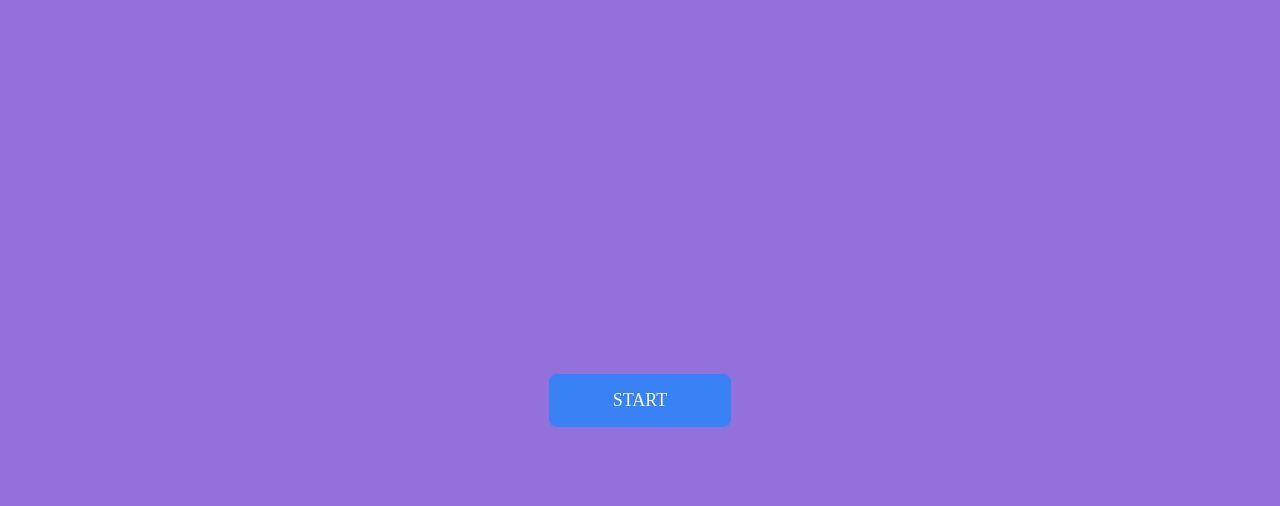
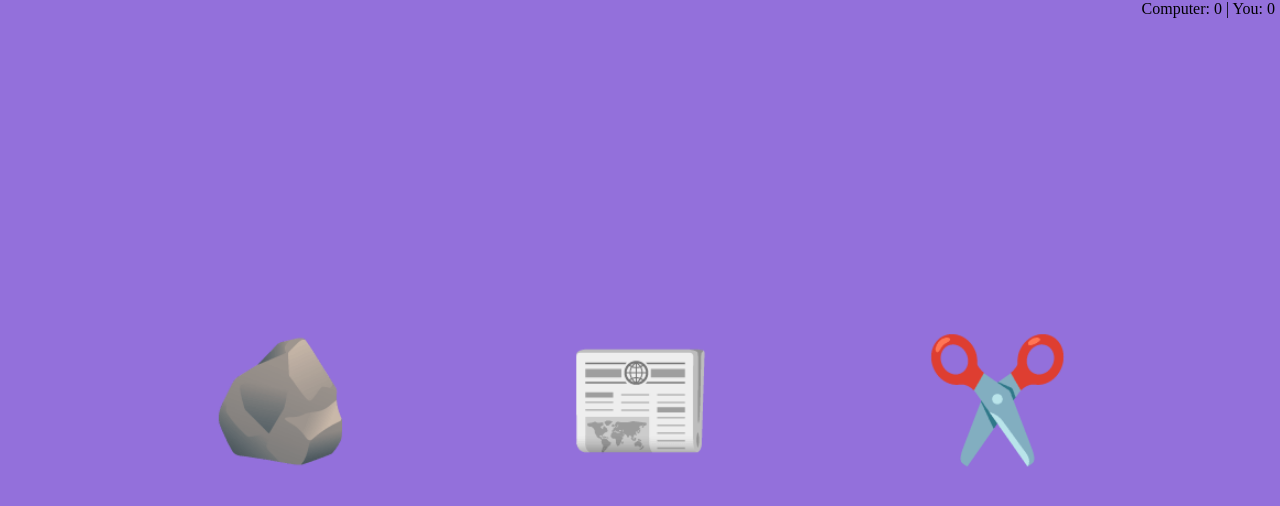
Before and after one commit to rafaelson/odin-project-rockpaperscissors, a plain HTML site: page index.html in a window 1280 px wide. Drawn offline with Linux system fonts and the light colour scheme.

Commit message:
- added event listeners for the buttons - score

```diff
--- a/game.js
+++ b/game.js
@@ -1,6 +1,14 @@
-const startButton = document.querySelector(".start-button");
+/*const startButton = document.querySelector(".start-button");
 
-startButton.addEventListener("click", () => deleteElement(startButton));
+startButton.addEventListener("click", () => deleteElement(startButton)); */
+
+const rock = document.querySelector(".rock");
+const paper = document.querySelector(".paper");
+const scissors = document.querySelector(".scissors");
+
+rock.addEventListener("click", () => playRound("rock", computerPlay()));
+paper.addEventListener("click", () => playRound("paper", computerPlay()));
+scissors.addEventListener("click", () => playRound("scissors", computerPlay()));
 
 function deleteElement(x) {
   x.remove();
--- a/index.html
+++ b/index.html
@@ -9,8 +9,13 @@
     <link rel="stylesheet" href="styles.css" />
   </head>
   <body>
-    <div class="start-container">
-      <div class="start-button">START</div>
+    <div class="score">Computer: 0 | You: 0</div>
+    <div class="container">
+      <div class="start-container">
+        <div class="rock">🪨</div>
+        <div class="paper">📰</div>
+        <div class="scissors">✂️</div>
+      </div>
     </div>
   </body>
 </html>
--- a/styles.css
+++ b/styles.css
@@ -1,15 +1,28 @@
 body {
-  display: flex;
-  justify-content: center;
   min-height: 100vh;
   margin: 0;
   background-color: mediumpurple;
 }
 
+.score {
+  position: absolute;
+  right: 0;
+  margin-right: 5px;
+}
+
+.container {
+  min-height: 100vh;
+  display: flex;
+  justify-content: center;
+  align-content: center;
+  flex-direction: column;
+}
+
 .start-container {
   display: flex;
   align-items: center;
-  justify-content: center;
+  justify-content: space-evenly;
+  font-size: 15vh;
 }
 
 .start-button {
```
